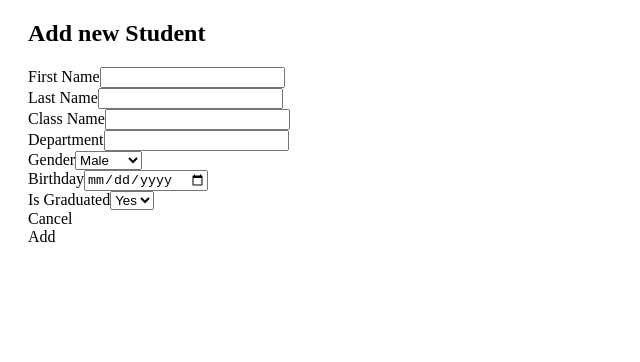
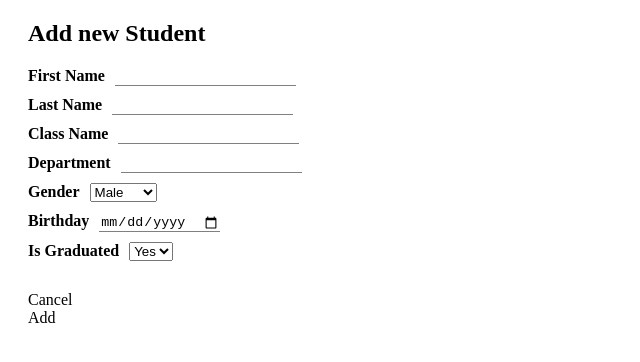
Before and after one commit to HimashaKodikara/WebApiMongoDBApp, a React (Create React App) app in the folder WebApiMongoDB/ClientApp/: page /new in a window 1280 px wide. Shown: the top 362 px of the page, without its empty margins (0-640 px from the left). Built offline with nearby package versions, Linux system fonts and the light colour scheme.

Commit message:
chore: Update New component to include headers in POST request and improve form layout

```diff
--- a/WebApiMongoDB/ClientApp/src/components/New.js
+++ b/WebApiMongoDB/ClientApp/src/components/New.js
@@ -43,23 +43,23 @@ export default function New(props) {
     return(
 <section className="m-20">
     <h1>Add new Student</h1>
-    <div>
+    <div className="mt-10">
         <label htmlFor="fn">First Name</label>
         <input type="text" name="firstName" id="fn" onChange={newData}/>
     </div>
-    <div>
+    <div className="mt-10">
         <label htmlFor="ln">Last Name</label>
         <input type="text" name="lastName" id="ln" onChange={newData}/>
     </div>
-    <div>
+    <div className="mt-10">
         <label htmlFor="cn">Class Name</label>
         <input type="text" name="className" id="cn" onChange={newData}/>
     </div>
-    <div>
+    <div className="mt-10">
         <label htmlFor="dp">Department</label>
         <input type="text" name="department" id="dp" onChange={newData}/>
     </div>
-    <div>
+    <div className="mt-10">
         <label htmlFor="gender">Gender</label>
         <select name="gender" id="gender" onChange={newData}>
             <option value={1}>Male</option>
@@ -67,11 +67,11 @@ export default function New(props) {
         </select>
 
     </div>
-    <div>
+    <div className="mt-10">
         <label htmlFor="dob">Birthday</label>
         <input type="date" name="dateOfBirth" id="dob" onChange={newData}/>
     </div>
-    <div>
+    <div className="mt-10">
         <label htmlFor="graduated">Is Graduated</label>
         <select name="idgraduated" id="graduated" onChange={newData}>
             <option value={1}>Yes</option>
@@ -79,7 +79,7 @@ export default function New(props) {
         </select>
 
     </div>
-    <div>
+    <div className="mt-30">
         <div onClick={()=> window.location = "/"}>Cancel</div>
         <div onClick={addNewStudent}>Add</div>
     </div>
--- a/WebApiMongoDB/ClientApp/src/custom.css
+++ b/WebApiMongoDB/ClientApp/src/custom.css
@@ -36,3 +36,21 @@ th{
 .m-20{
     margin:20px
 }
+label{
+    font-weight: bold;
+}
+input
+,select{
+    margin-left: 10px;
+}
+input{
+    border:none;
+    border-bottom: 1px solid gray;
+}
+.mt-10{
+    margin-top: 10px;
+}
+
+.mt-30{
+    margin-top: 30px;
+}
```
